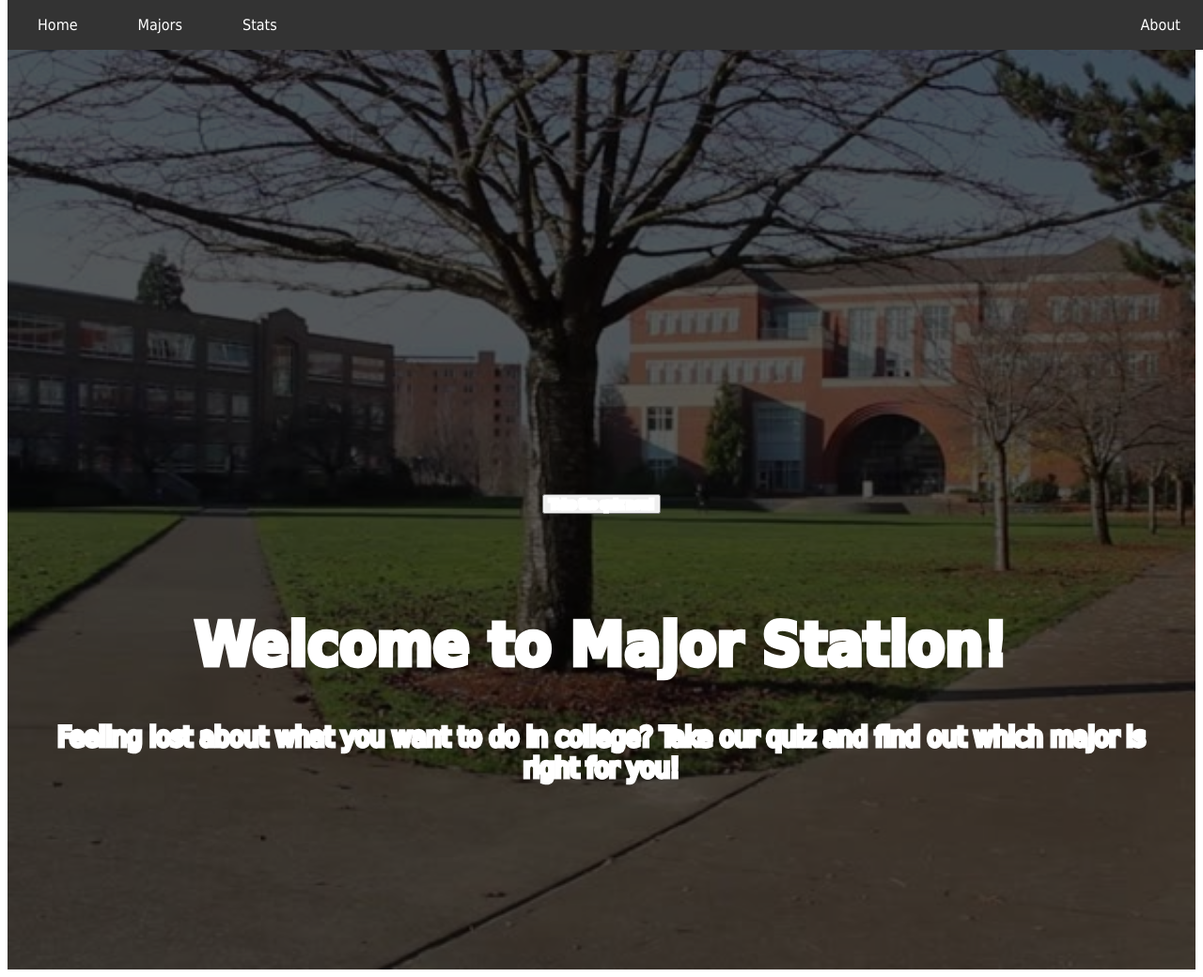
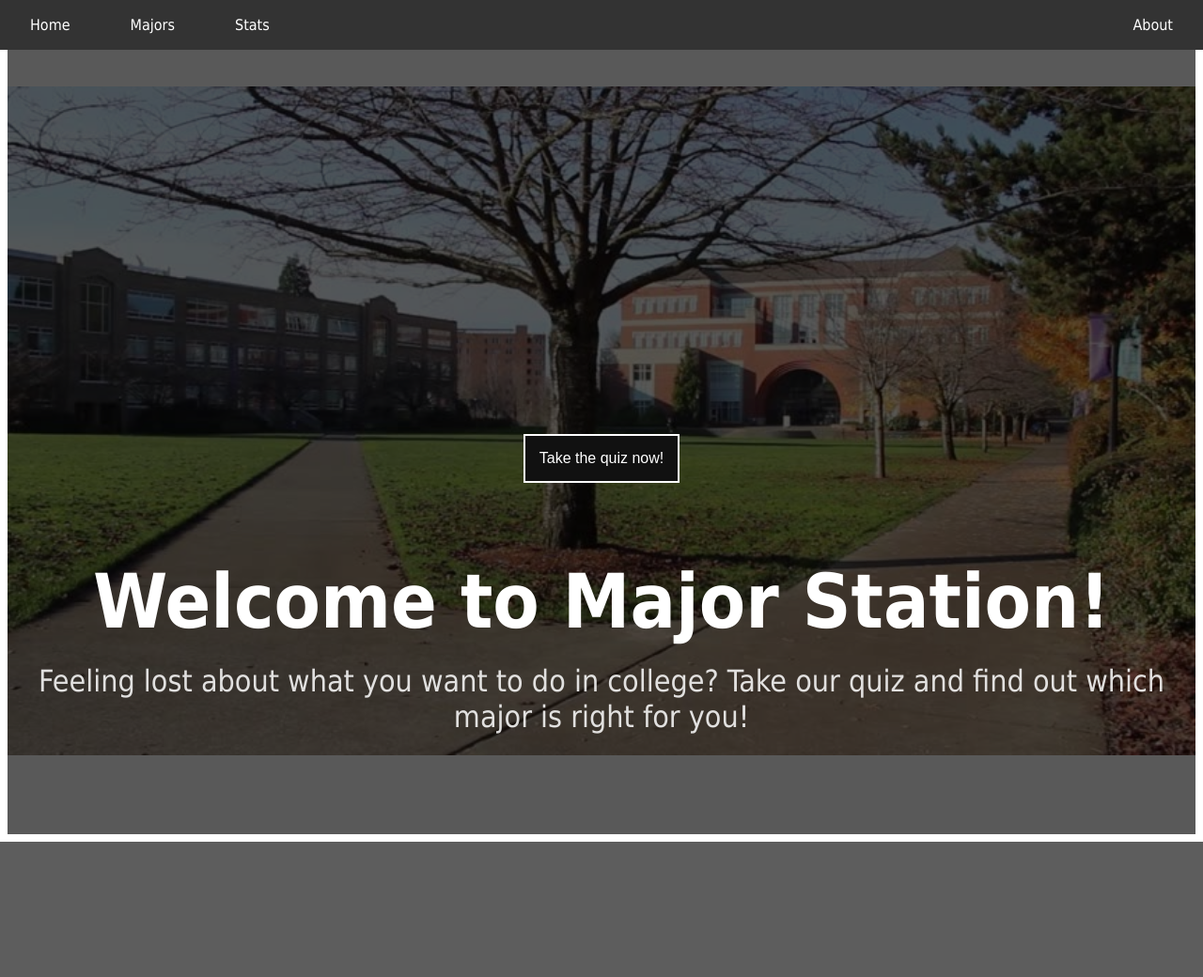
Before and after one commit to roboticapples14/Final-Project, a PHP site: page / in a window 1280 px wide. Shown: the whole page at 94% size. After the commit the page ends 896 px from the top, so only its background shows below. Run offline with PHP 8.4, Linux system fonts and the light colour scheme.

Commit message:
lotsa stuf

```diff
--- a/about.html
+++ b/about.html
@@ -10,7 +10,7 @@
     <li><a href="index.html">Home</a></li>
     <li><a href="majors.html">Majors</a></li>
     <li><a href="stats.html">Stats</a></li>
-    <li><a href="about.html">About</a></li>
+    <li style="float:right"><a  href="about.html">About</a></li>
   </ul>
   </nav>
 </body>
--- a/main.css
+++ b/main.css
@@ -2,7 +2,9 @@
   display: -ms-flexbox;
   -ms-flex-pack: center;
   -ms-flex-align: center;
-  padding: 8em 0 6em 0;
+   /* padding: 8em 0 6em 0;  */
+   padding: 5em;
+  padding-bottom: 0;
   -moz-align-items: center;
   -webkit-align-items: center;
   -ms-align-items: center;
@@ -17,7 +19,7 @@
   justify-content: center;
   background-image: url("1.jpg");
   background-position: center;
-  background-size: cover;
+  background-size: 100%;
   background-repeat: no-repeat;
   border-top: 0;
   min-height: 100vh;
@@ -25,14 +27,9 @@
   position: relative;
   text-align: center;
   overflow: hidden;
-  -webkit-text-stroke-width: 5px;
-  -webkit-text-stroke-color: white;
   font-family: 'Tahoma', Geneva, sans-serif;
   z-index: 0;
-
 }
-
-
 #banner .inner {
   -moz-transform: scale(1.0);
   -webkit-transform: scale(1.0);
@@ -74,7 +71,7 @@
   position: fixed;
   text-align: center;
   top:10px;
-  font-size: 4em;
+  font-size: 5em;
   margin-bottom: .25em;
   color: #FFF;
   left: 0;
@@ -86,20 +83,30 @@
   text-align: center;
   left: 0;
   right: 0;
-  /* center: 150px; */
+   /* center: 150px;  */
   top: 200px;
   color: rgba(255, 255, 255, 0.85);
-  font-size: 1.75em;
+  font-size: 2em;
   margin-left: 20px;
   margin-right:20px;
   padding: .5em;
+  margin-bottom: 20px;
+}
+#banner button {
+  background-color: #111;
+    border: none;
+    color: white;
+    padding: 15px ;
+    text-align: center;
+    text-decoration: none;
+    display: inline-block;
+    font-size: 16px;
+    margin: 4px 2px;
+    cursor: pointer;
+   border: 2px solid #ffffff;
 }
 
-
-
-
-
-
+/* Navigation Bar */
 #navbar ul {
   list-style-type: none;
   margin: 0;
@@ -107,7 +114,6 @@
   overflow: hidden;
   background-color: #333;
 }
-
 #navbar li{
   float: left;
   overflow: hidden;
@@ -124,7 +130,6 @@
     padding: 14px 16px;
     text-decoration: none;
 }
-
 #navbar li a:hover {
     background-color: #111;
     cursor: pointer;
@@ -133,6 +138,7 @@
   font-family:"Tahoma", Geneva, sans-serif;
   position: fixed;
    top:0;
+   left:0;
    width:100%;
   z-index: 1;
 }
--- a/majors.html
+++ b/majors.html
@@ -10,7 +10,7 @@
       <li><a href="index.html">Home</a></li>
       <li><a href="majors.html">Majors</a></li>
       <li><a href="stats.html">Stats</a></li>
-      <li><a href="about.html">About</a></li>
+      <li style="float:right"><a  href="about.html">About</a></li>
     </ul>
     </nav>
 
--- a/stats.html
+++ b/stats.html
@@ -10,7 +10,7 @@
       <li><a href="index.html">Home</a></li>
       <li><a href="majors.html">Majors</a></li>
       <li><a href="stats.html">Stats</a></li>
-      <li><a href="about.html">About</a></li>
+      <li style="float:right"><a  href="about.html">About</a></li>
     </ul>
     </nav>
   </body>
```
